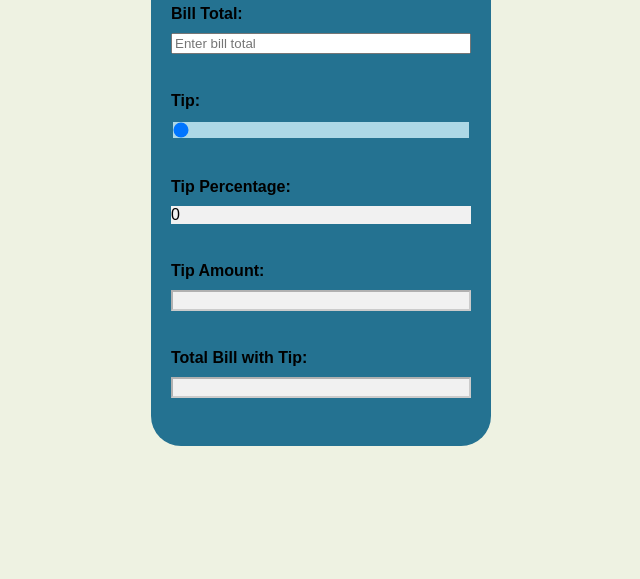
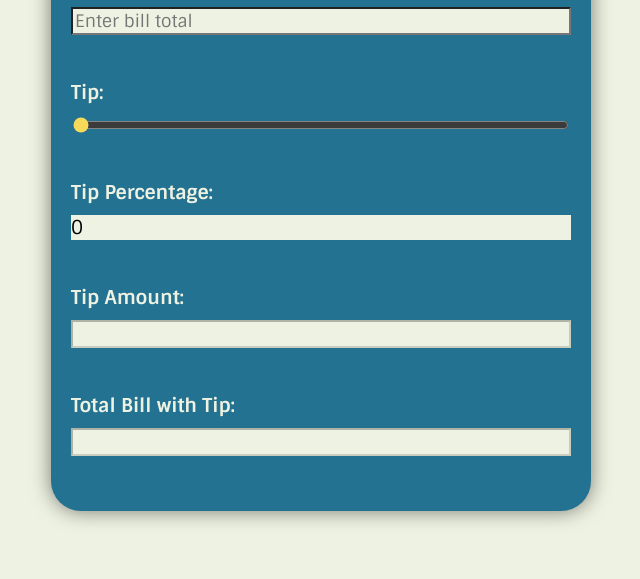
Before and after one commit to ITMD441/Lab3, a plain HTML site: page index.html in a window 1280 px wide. Shown: the part 221-800 px from the top of the page, without its empty margins (319-959 px from the left). Drawn offline with Linux system fonts and the light colour scheme.

Commit message:
add detailed style of css

```diff
--- a/index.html
+++ b/index.html
@@ -5,6 +5,9 @@
   <meta name="viewport" content="width=device-width, initial-scale=1.0">
   <title>Tip Calculator</title>
   <link rel="stylesheet" href="style.css">
+  <link rel="preconnect" href="https://fonts.googleapis.com">
+  <link rel="preconnect" href="https://fonts.gstatic.com" crossorigin>
+  <link href="https://fonts.googleapis.com/css2?family=Fjalla+One&family=Sintony:wght@400;700&display=swap" rel="stylesheet">
 </head>
 <body>
   <div class="tip-calculator-container">
--- a/style.css
+++ b/style.css
@@ -1,5 +1,9 @@
 body {
-    font-family: sans-serif;
+    font-family: "Sintony", sans-serif;
+    font-weight: 400;
+    font-style: normal;
+    font-size: 1.2em;
+    color: #eef2e2;
     margin: 0;
     padding: 20px;
     background: #eef2e2;
@@ -12,9 +16,10 @@ body {
 .tip-calculator-container {
     padding: 20px;
     margin: 0 auto;
-    width: 300px;
+    width: 500px;
     background: #247291;
     border-radius:30px;
+    box-shadow: 0px 0px 20px 0px rgba(0, 0, 0, 0.5);
 }
 
 h1,p {
@@ -31,29 +36,22 @@ label {
     font-weight: bold;
 }
 
+#billTotal,
 #tipPercentage,
 #tipAmount,
 #totalBill {
-    background-color: #f1f1f1;
+    background-color: #eef2e2;
+    color: black;
+    font-size: 0.9em;
+    font-family: "Sintony", sans-serif;
+    font-weight: 400;
+    font-style: normal;
 }
 
-/* Style the tip range slider */
-#tip::-webkit-slider-thumb {
-  -webkit-appearance: none; /* Removes default appearance */
-  height: 16px;
-  width: 16px;
-  border-radius: 50%; /* Creates a circular thumb */
-  background-color: #ccc; /* Set thumb color */
-  cursor: pointer; /* Indicates draggable element */
+#tip {
+  accent-color: #f8da5b;
 }
 
-#tip::-webkit-slider-track {
-  -webkit-appearance: none; /* Removes default appearance */
-  height: 5px; /* Set track height */
-  background-color: #ddd; /* Set track color */
-  border-radius: 5px; /* Matches thumb radius */
+#tipPercentage {
+    font-size: 1em;
 }
-
-#tip::-webkit-slider-runnable-track {
-  background-color: lightblue; /* Set progress track color */
-}
```
